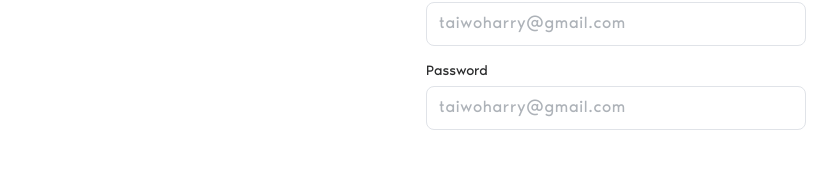
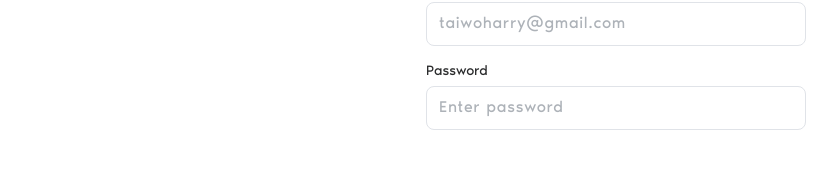
Before and after one commit to Comptware/housepadi-core-dashboard, a React (Create React App) app: page / in a window 1280 px wide. Shown: the part 393-572 px from the top of the page, without its empty margins (24-861 px from the left). Built offline with nearby package versions, Linux system fonts and the light colour scheme; no server answers; what yup-password would draw is missing.

Commit message:
content update

```diff
--- a/src/pages/auth/home/features/login.js
+++ b/src/pages/auth/home/features/login.js
@@ -99,7 +99,7 @@ const Login = () => {
               label="Password"
               value={password}
               onChangeFunc={(e) => sharedOnChange("password", e)}
-              placeholder="taiwoharry@gmail.com"
+              placeholder="Enter password"
               type="password"
               required
             />
```
